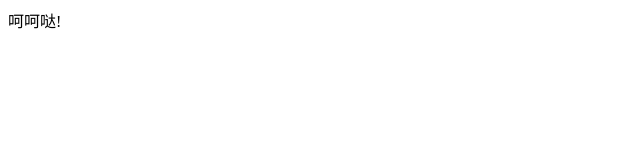
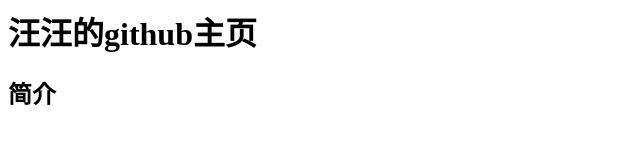
Before and after one commit to wyw-forever/wyw-forever.github.io, a plain HTML site: page index.html in a window 1280 px wide. Shown: the whole page, without its empty margins (0-640 px from the left). Drawn offline with Linux system fonts and the light colour scheme.

Commit message:
Update index.html

```diff
--- a/index.html
+++ b/index.html
@@ -1 +1,2 @@
-呵呵哒!
+<h1>汪汪的github主页</h1>
+<h2>简介</h2>
```
